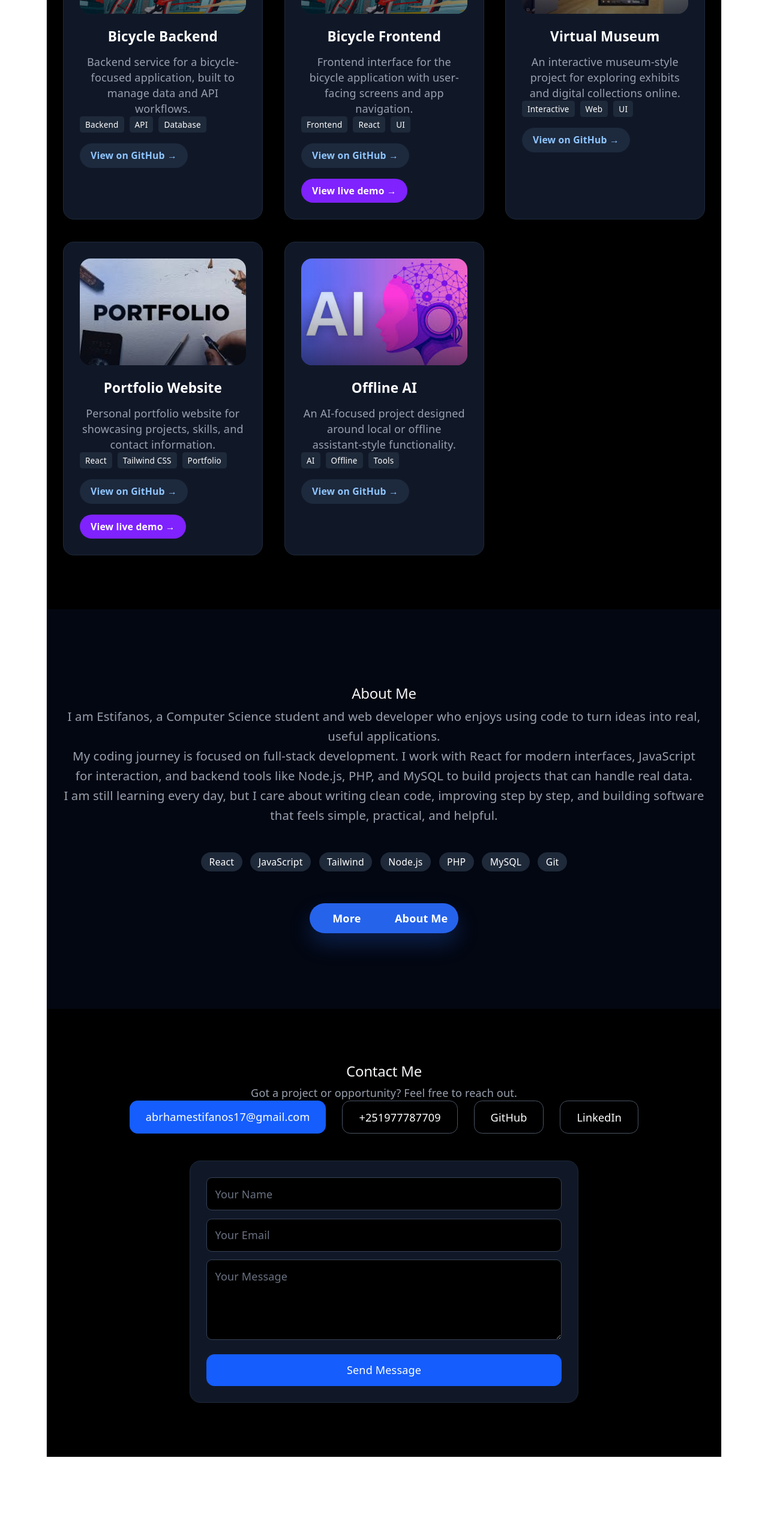
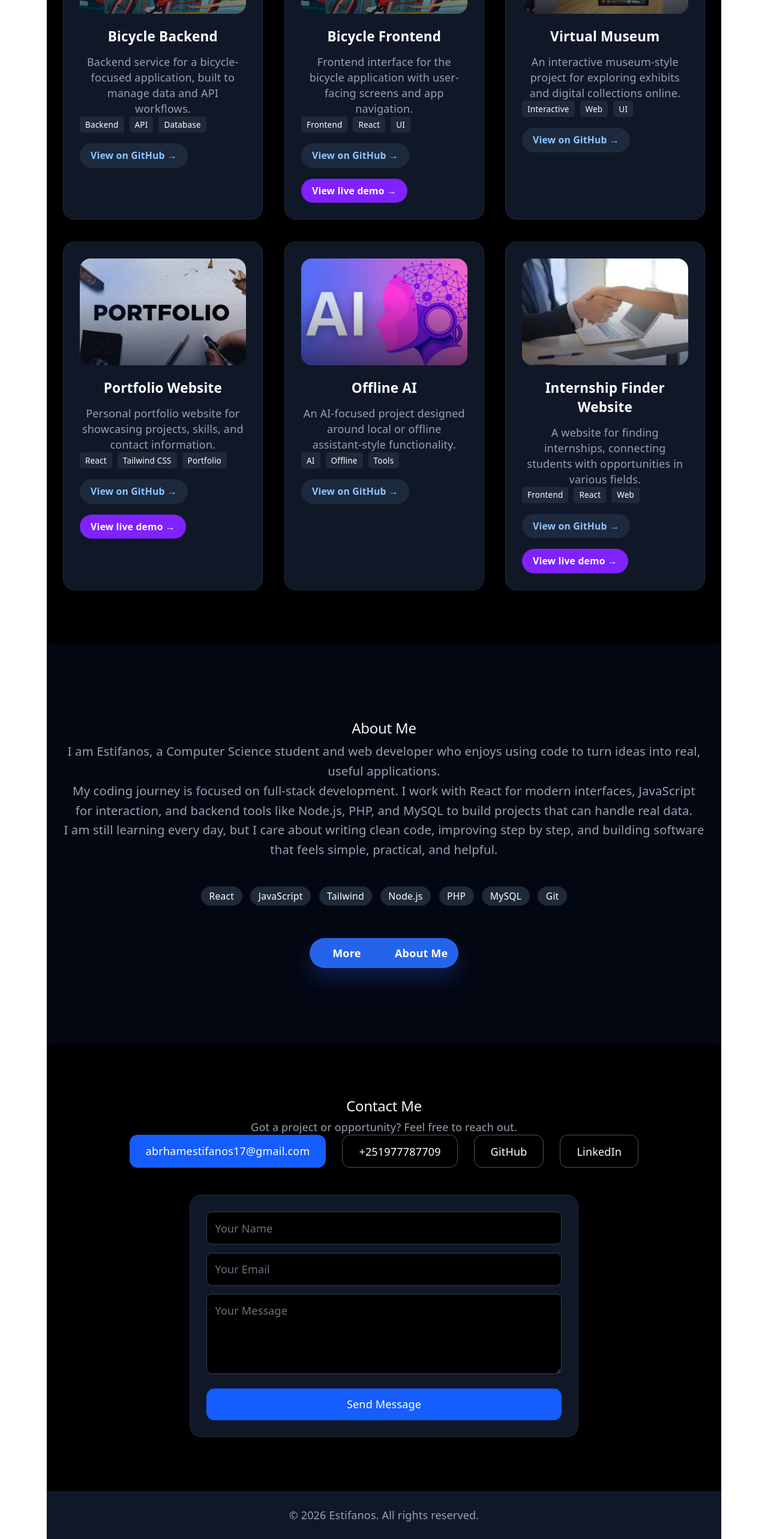
Before and after one commit to Estifanos16/portfolio, a React (Vite) app: page / in a window 1280 px wide. Shown: the part 1181-3747 px from the top of the page at 60% size. Before the commit the page ends 3610 px from the top, so only its background shows below. Built offline with nearby package versions, Linux system fonts and the light colour scheme; the HTML template or start-up script is replaced by a standard one.

Commit message:
project intern finder is add here

```diff
--- a/src/App.jsx
+++ b/src/App.jsx
@@ -28,6 +28,16 @@ export default function App() {
       <Projects darkMode={darkMode} />
       <About darkMode={darkMode} />
       <Contact darkMode={darkMode} />
+
+      <footer
+        className={
+          darkMode
+            ? "py-6 px-6 bg-gray-900 text-gray-400 text-center"
+            : "py-6 px-6 bg-gray-100 text-gray-600 text-center"
+        }
+      >
+        <p>&copy; {new Date().getFullYear()} Estifanos. All rights reserved.</p>
+      </footer>
     </div>
   );
 }
--- a/src/components/Projects.jsx
+++ b/src/components/Projects.jsx
@@ -2,6 +2,7 @@ import bicycleDeliveryImage from "../assets/bicycle delivery.png";
 import offlineAiImage from "../assets/ofline AI.png";
 import portfolioImage from "../assets/portfolio.png";
 import virtualMuseumImage from "../assets/virtual museum.png";
+import internFinderImage from "../assets/intern finder.png";
 
 const projects = [
   {
@@ -50,6 +51,16 @@ const projects = [
       "An AI-focused project designed around local or offline assistant-style functionality.",
     tech: ["AI", "Offline", "Tools"],
     githubLink: "https://github.com/zola880/offline-ai",
+  },
+  {
+    title: "Internship Finder Website",
+    image: internFinderImage,
+    imageAlt: "Internship finder website screenshot",
+    description:
+      "A website for finding internships, connecting students with opportunities in various fields.",
+    tech: ["Frontend", "React", "Web"],
+    githubLink: "https://github.com/Estifanos16/frontend",
+    liveLink: "https://frontend-6qkj.vercel.app/register",
   },
 ];
 
```
